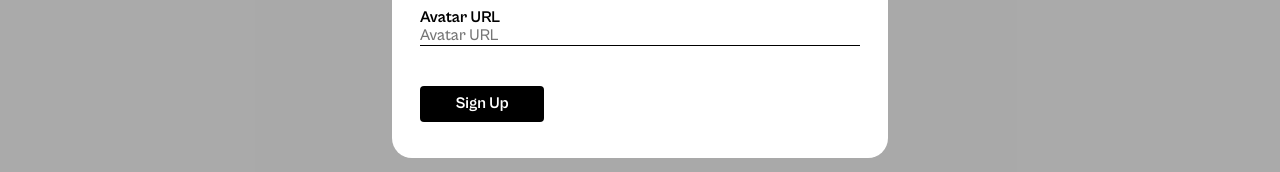
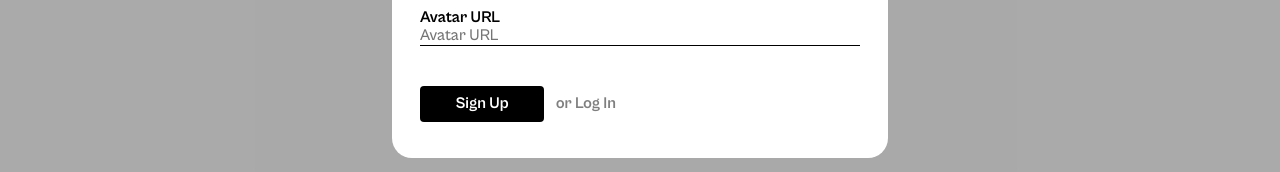
Before and after one commit to mtysa/se_project_react, a React (Vite) app: page / in a window 1280 px wide. Both pictures are taken after a click on the button "Sign Up". Shown: the part 446-618 px from the top of the page. Built offline with nearby package versions, Linux system fonts and the light colour scheme; no server answers.

Commit message:
proj 14 initial submit

```diff
--- a/src/components/App/App.jsx
+++ b/src/components/App/App.jsx
@@ -297,11 +297,13 @@ function App() {
             activeModal={activeModal}
             closeActiveModal={closeActiveModal}
             handleRegistration={handleRegistration}
+            handleLoginClick={handleLoginClick}
           />
           <LoginModal
             activeModal={activeModal}
             closeActiveModal={closeActiveModal}
             handleLogin={handleLogin}
+            handleRegisterClick={handleRegisterClick}
           />
           <EditPofileModal
             activeModal={activeModal}
--- a/src/components/LoginModal/LoginModal.jsx
+++ b/src/components/LoginModal/LoginModal.jsx
@@ -1,7 +1,12 @@
 import React, { useState } from "react";
 import ModalWithForm from "../ModalWithForm/ModalWithForm";
 
-const LoginModal = ({ closeActiveModal, activeModal, handleLogin }) => {
+const LoginModal = ({
+  closeActiveModal,
+  activeModal,
+  handleLogin,
+  handleRegisterClick,
+}) => {
   //email
   const [email, setEmail] = useState("");
   const handleEmailChange = (e) => {
@@ -17,7 +22,6 @@ const LoginModal = ({ closeActiveModal, activeModal, handleLogin }) => {
   const handleSubmit = (e) => {
     e.preventDefault();
     handleLogin(email, password);
-    console.log("log in clicked");
   };
 
   return (
@@ -27,6 +31,9 @@ const LoginModal = ({ closeActiveModal, activeModal, handleLogin }) => {
       isOpen={activeModal === "log-in"}
       onClose={closeActiveModal}
       onSubmit={handleSubmit}
+      linkText="or Sign Up"
+      onLinkClick={handleRegisterClick}
+      showLink={true}
     >
       <label htmlFor="email" className="modal__label">
         Email*{" "}
--- a/src/components/ModalWithForm/ModalWithForm.css
+++ b/src/components/ModalWithForm/ModalWithForm.css
@@ -114,17 +114,12 @@
   cursor: default;
 }
 
-.modal__orLogin_btn {
-  border-style: none;
-  background-color: transparent;
-  display: flex;
-  padding: 0;
-  width: fit-content;
-
-
+.modal__link {
+  padding-left: 12px;
+  cursor: pointer;
+  color: rgba(0, 0, 0, 0.5);
 }
 
-.modal__orLogin_btn:hover {
-  cursor: pointer;
-
+.modal__link:hover {
+  color: #000;
 }
--- a/src/components/ModalWithForm/ModalWithForm.jsx
+++ b/src/components/ModalWithForm/ModalWithForm.jsx
@@ -7,6 +7,9 @@ function ModalWithForm({
   isOpen,
   onClose,
   onSubmit,
+  showLink,
+  linkText,
+  onLinkClick,
 }) {
   return (
     <div className={`modal ${isOpen ? "modal_opened" : ""}`}>
@@ -15,9 +18,16 @@ function ModalWithForm({
         <button onClick={onClose} type="button" className="modal__close" />
         <form onSubmit={onSubmit} className="modal__form">
           {children}
-          <button type="submit" className="modal__submit">
-            {buttonText}
-          </button>
+          <div className="modal__actions">
+            <button type="submit" className="modal__submit">
+              {buttonText}
+            </button>
+            {showLink && (
+              <span onClick={onLinkClick} className="modal__link">
+                {linkText}
+              </span>
+            )}
+          </div>
         </form>
       </div>
     </div>
--- a/src/components/RegisterModal/RegisterModal.jsx
+++ b/src/components/RegisterModal/RegisterModal.jsx
@@ -5,6 +5,7 @@ const RegisterModal = ({
   closeActiveModal,
   activeModal,
   handleRegistration,
+  handleLoginClick,
 }) => {
   //email
   const [email, setEmail] = useState("");
@@ -43,6 +44,9 @@ const RegisterModal = ({
       isOpen={activeModal === "sign-up"}
       onClose={closeActiveModal}
       onSubmit={handleSubmit}
+      showLink={true}
+      linkText="or Log In"
+      onLinkClick={handleLoginClick}
     >
       <label htmlFor="email" className="modal__label">
         Email*{" "}
```
